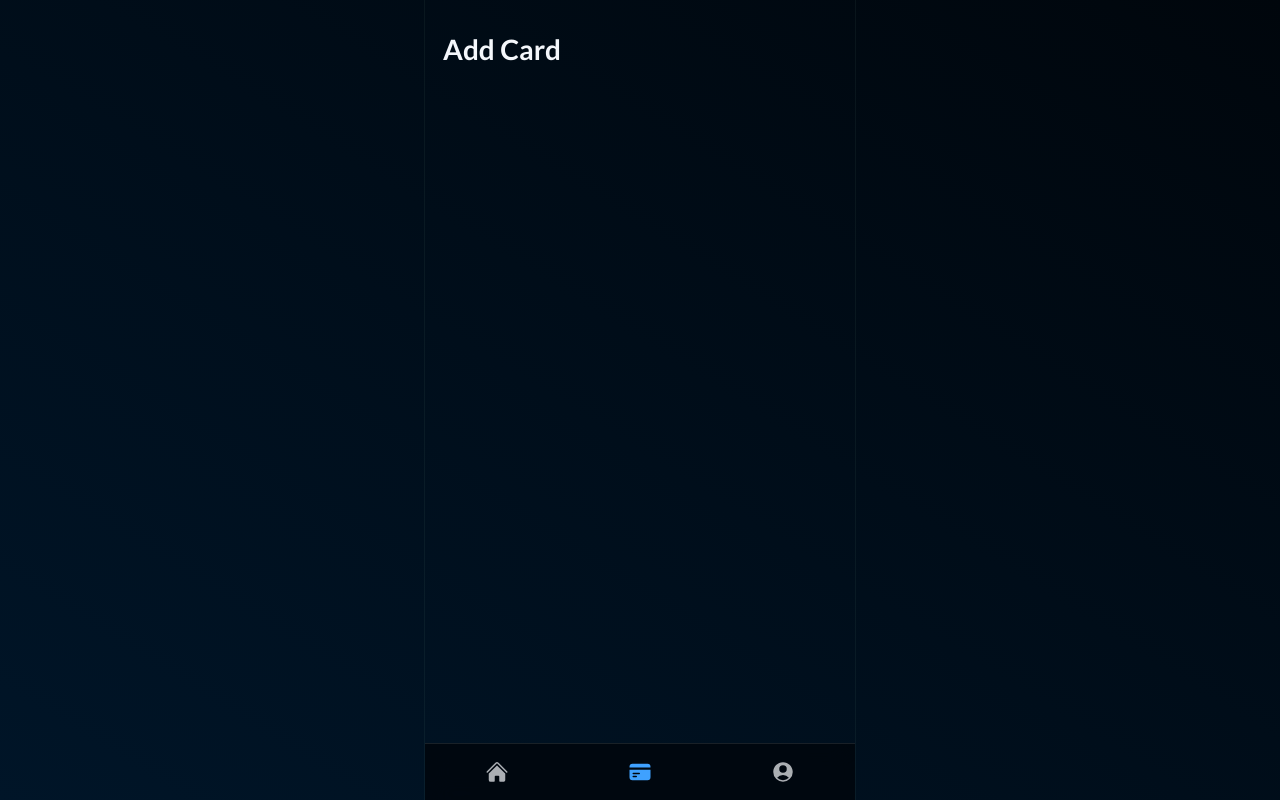
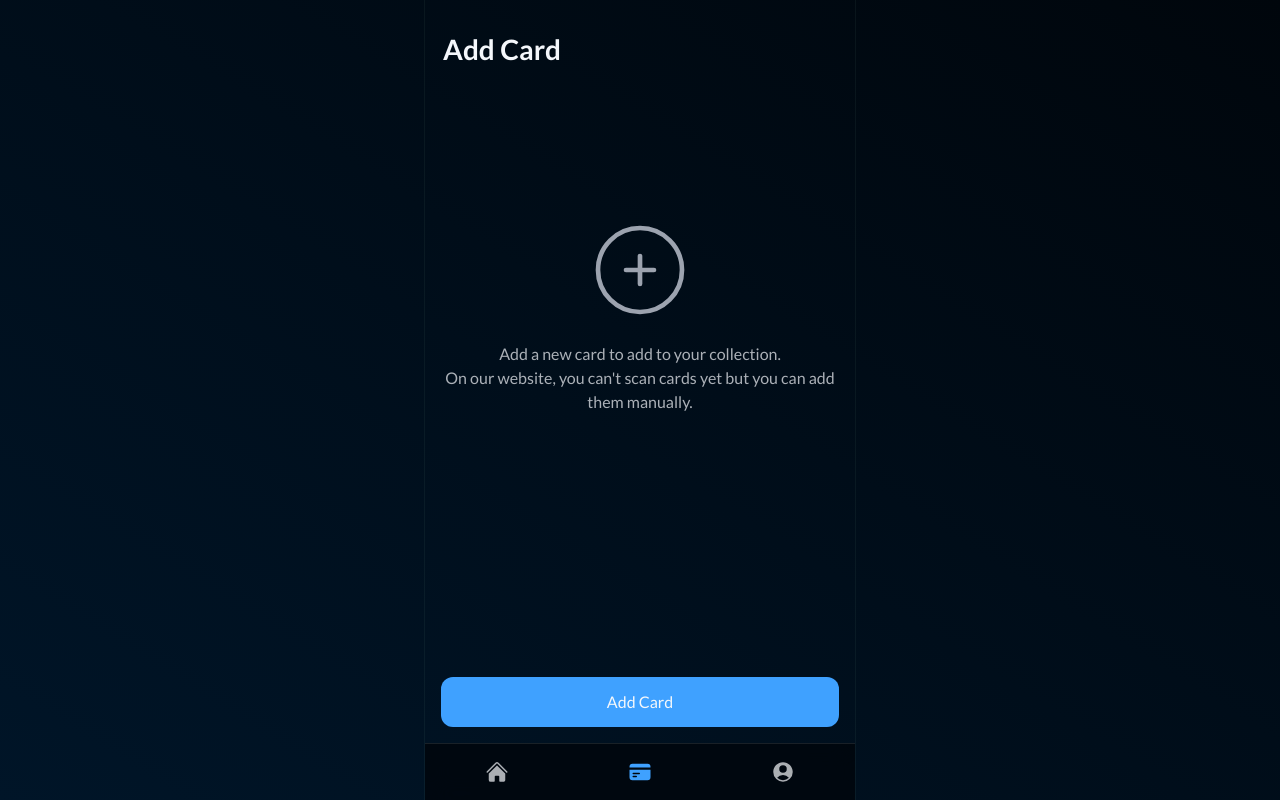
Before and after one commit to hrvsdev/cardnest, a React (Vite) app: page /add in a window 1280 px wide. Built offline with nearby package versions, Linux system fonts and the light colour scheme.

Commit message:
Add initial `AddCard` page UI

```diff
--- a/src/pages/AddCard/index.tsx
+++ b/src/pages/AddCard/index.tsx
@@ -1,4 +1,6 @@
 import { Fragment } from "react";
+
+import { PlusCircleIcon } from "@heroicons/react/24/outline";
 
 import { PageContainer } from "@components/Containers";
 import { HeaderTitle } from "@components/Header/HeaderTitle.tsx";
@@ -7,7 +9,20 @@ export function AddCard() {
 	return (
 		<Fragment>
 			<HeaderTitle title="Add Card" />
-			<PageContainer />
+			<PageContainer className="flex flex-col justify-center items-center">
+				<div className="my-auto">
+					<PlusCircleIcon className="size-28 text-gray-400 mb-4 mx-auto" strokeWidth={1} />
+					<p className="text-center text-th-white/70">
+						Add a new card to add to your collection. <br />
+						On our website, you can't scan cards yet but you can add them manually.
+					</p>
+				</div>
+				<button className="bg-th-sky w-full h-12.5 text-md rounded-xl mt-auto">Add Card</button>
+			</PageContainer>
 		</Fragment>
 	);
 }
+
+//<button className="bg-th-sky w-full h-12.5 text-md rounded-xl mt-auto">
+// 					Add Card
+// 				</button>
```
